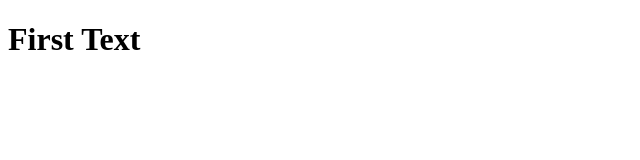
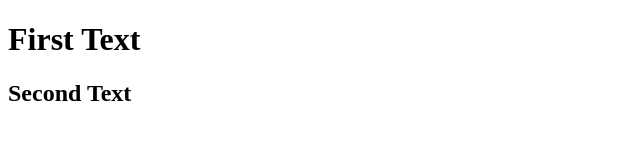
Before and after one commit to Natthaphong48110/Code, a plain HTML site: page index.html in a window 1280 px wide. Shown: the whole page, without its empty margins (0-640 px from the left). Drawn offline with Linux system fonts and the light colour scheme.

Commit message:
second text

```diff
--- a/index.html
+++ b/index.html
@@ -7,6 +7,7 @@
 </head>
 <body>
     <h1>First Text</h1>
+    <h2>Second Text</h2>
 
 </body>
 </html>
```
